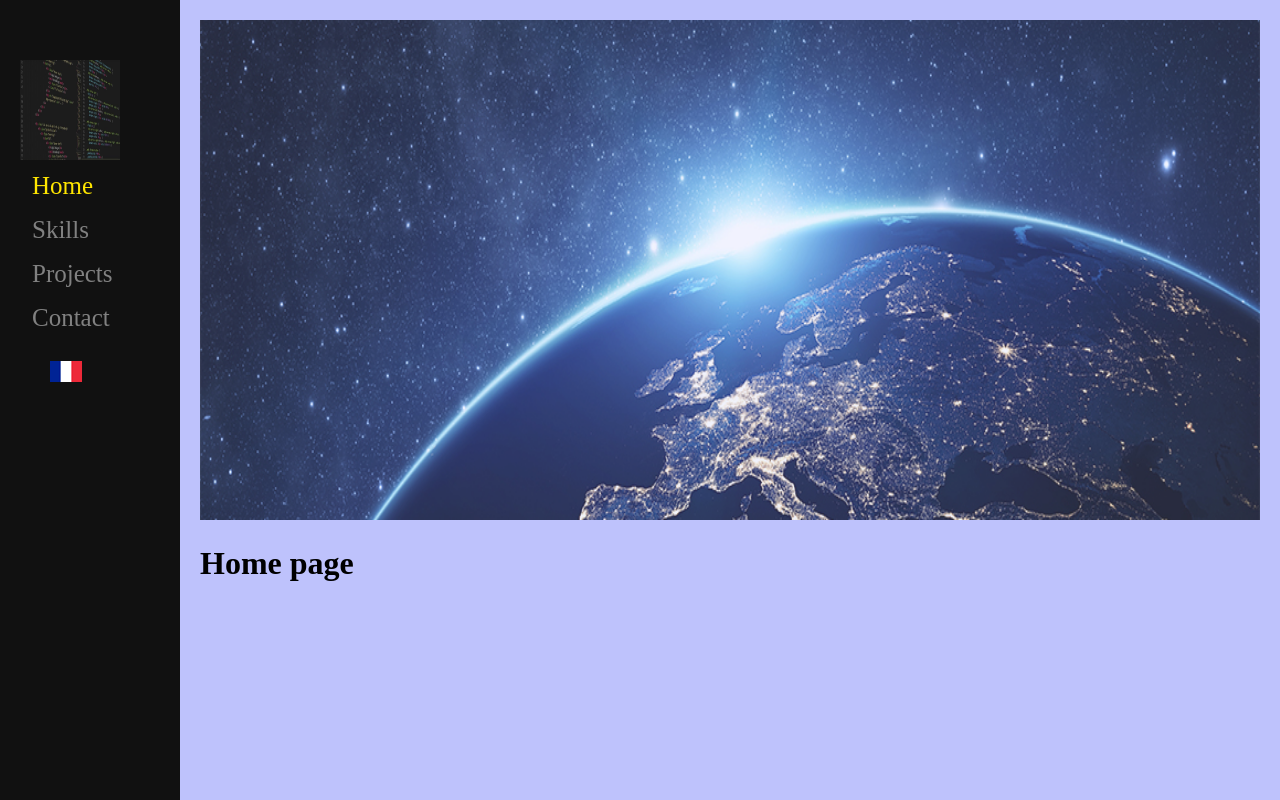
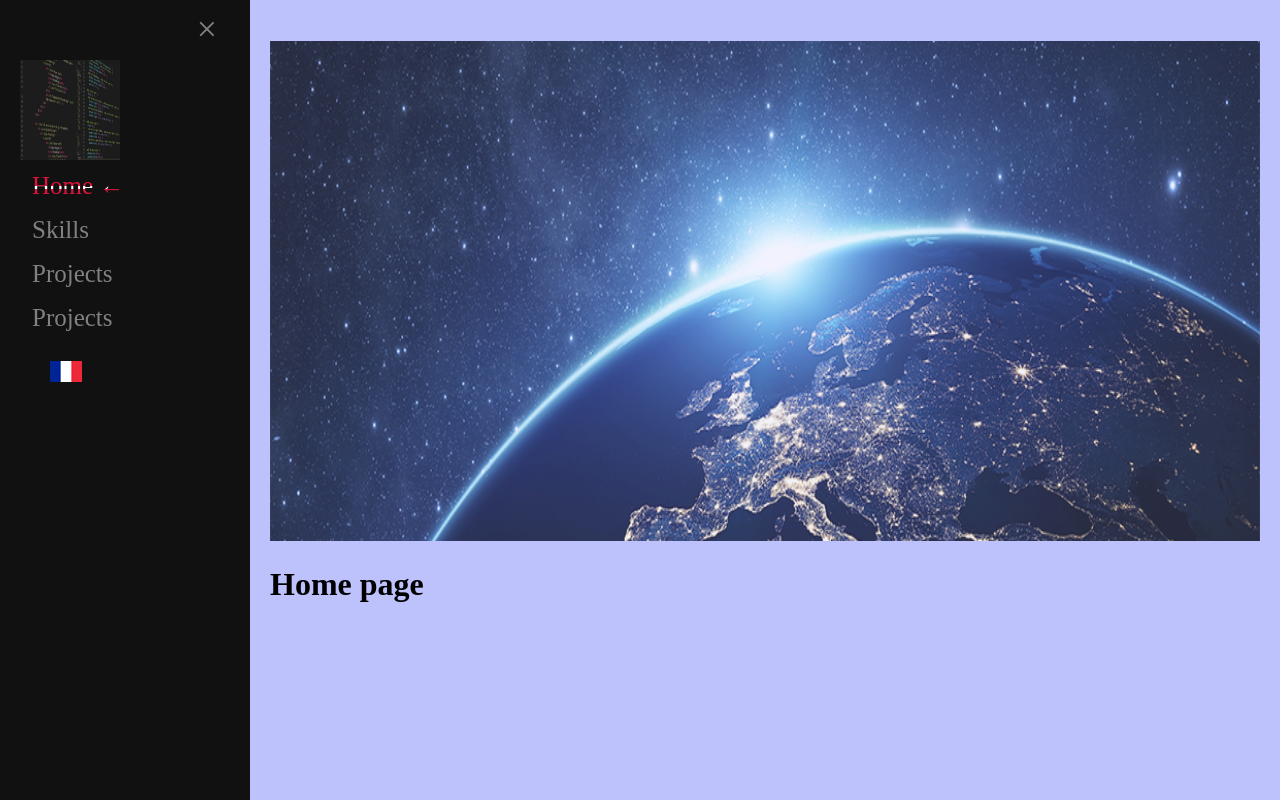
Before and after one commit to Silverawz/Portfolio, an Angular app: page / in a window 1280 px wide. Built offline with nearby package versions, Linux system fonts and the light colour scheme.

Commit message:
adding animation on navbar

```diff
--- a/src/app/app.component.css
+++ b/src/app/app.component.css
@@ -1,3 +1,6 @@
+@import url(http://fonts.googleapis.com/css?family=Open+Sans:800);
+
+
   /* The side navigation menu */
   .sidenav {
     height: 100%; /* 100% Full-height */
@@ -25,7 +28,7 @@
   /* When you mouse over the navigation links, change their color */
   .sidenav a:hover {
     cursor: pointer;
-    color: #ffe600;
+    color: rgb(206, 153, 7);
   }
 
   /* Position and style the close button (top right corner) */
@@ -63,11 +66,31 @@
     height:100px;
   }
 
-  #home-1, #skills-2, #projects-3, #contact-4 {
-    color: #ffe600;
+  #home-0, #skills-1, #projects-2, #contact-3 {
+    /*color: #ffe600;*/
+    background-image: -webkit-linear-gradient(crimson 95%, rgb(255, 255, 255) 30%);
+    background-repeat: repeat;
+    background-position: 0 0;
+    background-size: 100% 50px;
+    -webkit-text-fill-color: transparent;
+    -webkit-background-clip: text;
+    -webkit-animation: stripes 2s linear infinite;
+    animation: stripes 2s linear infinite;
   }
 
   #flag{
     padding-top: 20px;
     padding-left:50px;
   }
+
+  @-webkit-keyframes stripes {
+    100% {
+      background-position: 0 -50px;
+    }
+  }
+
+  @keyframes stripes {
+    100% {
+      background-position: 0 -50px;
+    }
+  }
--- a/src/app/app.component.html
+++ b/src/app/app.component.html
@@ -2,19 +2,19 @@
 
 
 <div id="mySidenav" class="sidenav">
-  <!--<a href="javascript:void(0)" class="closebtn" (click)="closeNav()">&times;</a>-->
+  <a href="javascript:void(0)" class="closebtn" (click)="closeNav()">&times;</a>
   <img src="assets/img/logo.jpg" id="logo">
-  <a (click)="changeSection(1)" id="{{ 'home-' + currentSection }}">{{home}}</a>
-  <a (click)="changeSection(2)" id="{{ 'skills-' + currentSection }}">{{skills}}</a>
-  <a (click)="changeSection(3)" id="{{ 'projects-' + currentSection }}">{{projects}}</a>
-  <a (click)="changeSection(4)" id="{{ 'contact-' + currentSection }}">{{contact}}</a>
+  <a (click)="changeSection(0)" id="{{ 'home-' + currentSection }}">{{navbar[0]}}</a>
+  <a (click)="changeSection(1)" id="{{ 'skills-' + currentSection }}">{{navbar[1]}}</a>
+  <a (click)="changeSection(2)" id="{{ 'projects-' + currentSection }}">{{navbar[2]}}</a>
+  <a (click)="changeSection(3)" id="{{ 'contact-' + currentSection }}">{{navbar[3]}}</a>
   <a (click)="changeLanguage()" id="flag">
     <img src="{{ flag_path_img }}">
   </a>
 </div>
 
-<!-- Use any element to open the sidenav
-<button (click)="openNav()">Accéder au menu</button>-->
+<!-- Use any element to open the sidenav -->
+<button (click)="openNav()">Accéder au menu</button>
 
 <!-- Add all page content inside this div if you want the side nav to push page content to the right (not used if you only want the sidenav to sit on top of the page -->
 <div id="main">
@@ -23,19 +23,19 @@
   </div>
 
 
-  <div id="home_page" *ngIf="currentSection == 1">
+  <div id="home_page" *ngIf="currentSection == 0">
     <h1>{{content[0]}}</h1>
   </div>
 
-  <div id="skills_main" *ngIf="currentSection == 2">
+  <div id="skills_main" *ngIf="currentSection == 1">
     <h1>{{content[1]}}</h1>
   </div>
 
-  <div id="projects_main" *ngIf="currentSection == 3">
+  <div id="projects_main" *ngIf="currentSection == 2">
     <h1>{{content[2]}}</h1>
   </div>
 
-  <div id="contact_main" *ngIf="currentSection == 4">
+  <div id="contact_main" *ngIf="currentSection == 3">
     <h1>{{content[3]}}</h1>
   </div>
 
--- a/src/app/app.component.ts
+++ b/src/app/app.component.ts
@@ -6,81 +6,96 @@ import { Component, OnInit } from '@angular/core';
   styleUrls: ['./app.component.css']
 })
 export class AppComponent implements OnInit {
+
   title = 'Portfolio';
-  currentSection : Number;
-  home:String = "Home";
-  skills:String = "Skills";
-  projects:String = "Projects";
-  contact:String = "Contact";
+  currentSection : Number; //0 home, 2 skills, 3 projets, 4 contact
+  language_choosed : Number; //1 french, 2 english
+  navbar:String[] = new Array("Home","Skills","Projects","Projects");
   flag_path_img:String;
   content:String[] = new Array(" "," "," "," ");
 
   ngOnInit() {
     this.flag_path_img = "assets/img/france-flag-icon-32.png";
-    this.currentSection = 1;
+    this.currentSection = 0;
+    this.language_choosed = 2;
+    this.navbar[0] = this.navbar[0] + " ←"
     this.content[0] = "Home page";
     this.content[1] = "Skills page";
     this.content[2] = "Projects page";
     this.content[3] = "Contact page";
-    document.getElementById("mySidenav").style.width = "180px";
-    document.getElementById("main").style.marginLeft = "180px";
+    document.getElementById("mySidenav").style.width = "250px";
+    document.getElementById("main").style.marginLeft = "250px";
   }
 
   changeSection(selected){
+    if(this.language_choosed == 1){
+      this.resetDefaultValuesSelectedFrench();
+    } else if (this.language_choosed == 2){
+      this.resetDefaultValuesSelectedEnglish();
+    }
     if(selected != null){
-      if(selected == 1 || selected == 2 || selected == 3 || selected == 4){
+      if(selected == 0 || selected == 1 || selected == 2 || selected == 3){
         this.currentSection = selected;
+        this.navbar[selected] = this.navbar[selected] + " ←";
       } else{
         this.currentSection = 1;
+        this.navbar[0] = this.navbar[0] + " ←";
       }
     } else{
       this.currentSection = 1;
+      this.navbar[0] = this.navbar[0] + " ←";
     }
   }
 
   changeLanguage(){
-    let language_choosed;
     if(this.flag_path_img == "assets/img/france-flag-icon-32.png"){
       this.flag_path_img = "assets/img/united-kingdom-flag-icon-32.png";
-      this.home = "Accueil";
-      this.skills = "Compétences";
-      this.projects = "Projets";
-      language_choosed = 1;
+      this.language_choosed = 1;
+      this.resetDefaultValuesSelectedFrench();
+      this.addSelectedSection(this.currentSection);
     } else if (this.flag_path_img == "assets/img/united-kingdom-flag-icon-32.png"){
       this.flag_path_img = "assets/img/france-flag-icon-32.png";
-      this.home = "Home";
-      this.skills = "Skills";
-      this.projects = "Projects";
-      language_choosed = 2;
-    }
-    this.changeContent(language_choosed);
-  }
-
-  changeContent(language_choosed){
-    if(language_choosed == 1){
-      this.content[0] = "Page d'accueil";
-      this.content[1] = "Page de compétences";
-      this.content[2] = "Page de projets";
-      this.content[3] = "Page de contact";
-    } else if (language_choosed == 2){
-      this.content[0] = "Home page";
-      this.content[1] = "Skills page";
-      this.content[2] = "Projects page";
-      this.content[3] = "Contact page";
+      this.language_choosed = 2;
+      this.resetDefaultValuesSelectedEnglish();
+      this.addSelectedSection(this.currentSection);
     }
   }
 
+  addSelectedSection(selected){
+    if(selected == 0){
+      this.navbar[0] = this.navbar[0] + " ←";
+    } else if (selected == 1){
+      this.navbar[1] = this.navbar[1] + " ←";
+    } else if (selected == 2){
+      this.navbar[2] = this.navbar[2] + " ←";
+    } else if (selected == 3){
+      this.navbar[3] = this.navbar[3] + " ←";
+    } else {
+      this.navbar[0] = this.navbar[0] + " ←";
+    }
+  }
 
-  /*
+  resetDefaultValuesSelectedFrench(){
+      this.navbar[0] = "Accueil";
+      this.navbar[1] = "Compétences";
+      this.navbar[2] = "Projets";
+      this.navbar[3] = "Contact";
+  }
+
+  resetDefaultValuesSelectedEnglish(){
+      this.navbar[0] = "Home";
+      this.navbar[1] = "Skills";
+      this.navbar[2] = "Projects";
+      this.navbar[3] = "Contact";
+  }
+
   openNav() {
-    console.log("aaa");
     document.getElementById("mySidenav").style.width = "250px";
     document.getElementById("main").style.marginLeft = "250px";
   }
 
   closeNav() {
-    console.log("bbb");
     document.getElementById("mySidenav").style.width = "0";
     document.getElementById("main").style.marginLeft = "0";
-  } */
+  }
 }
```
